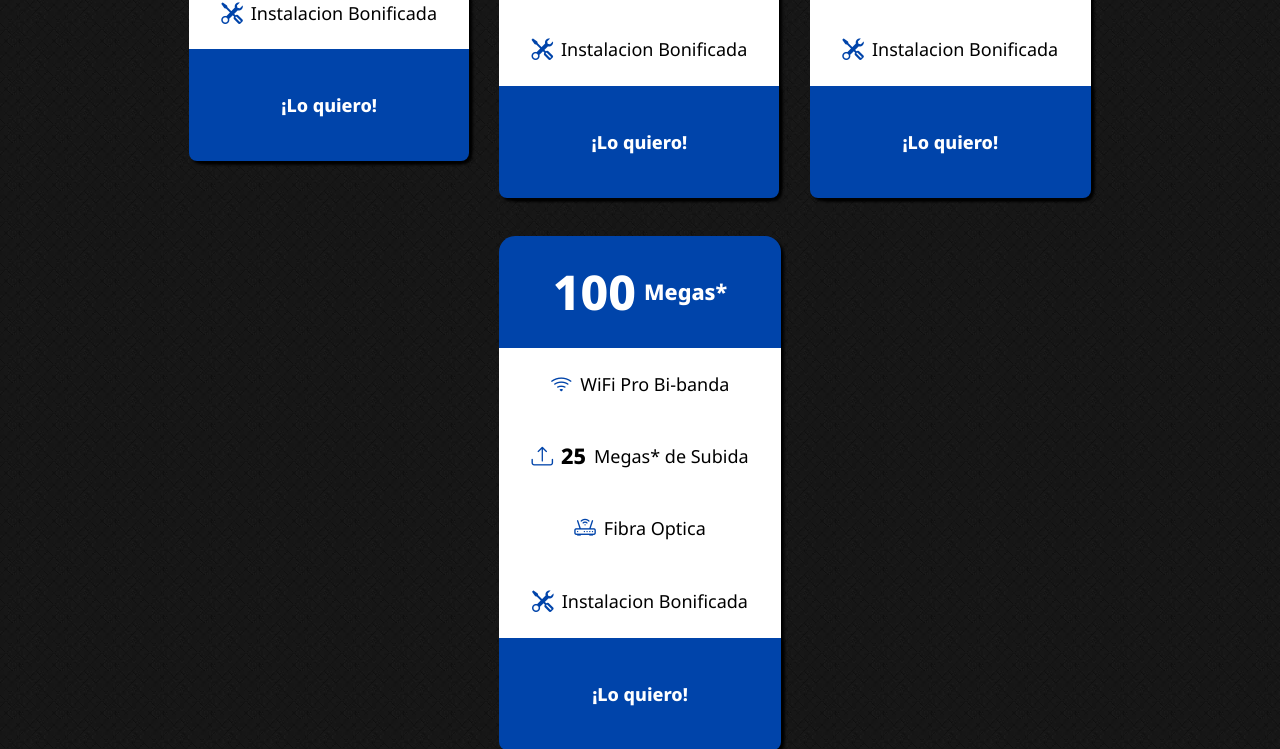
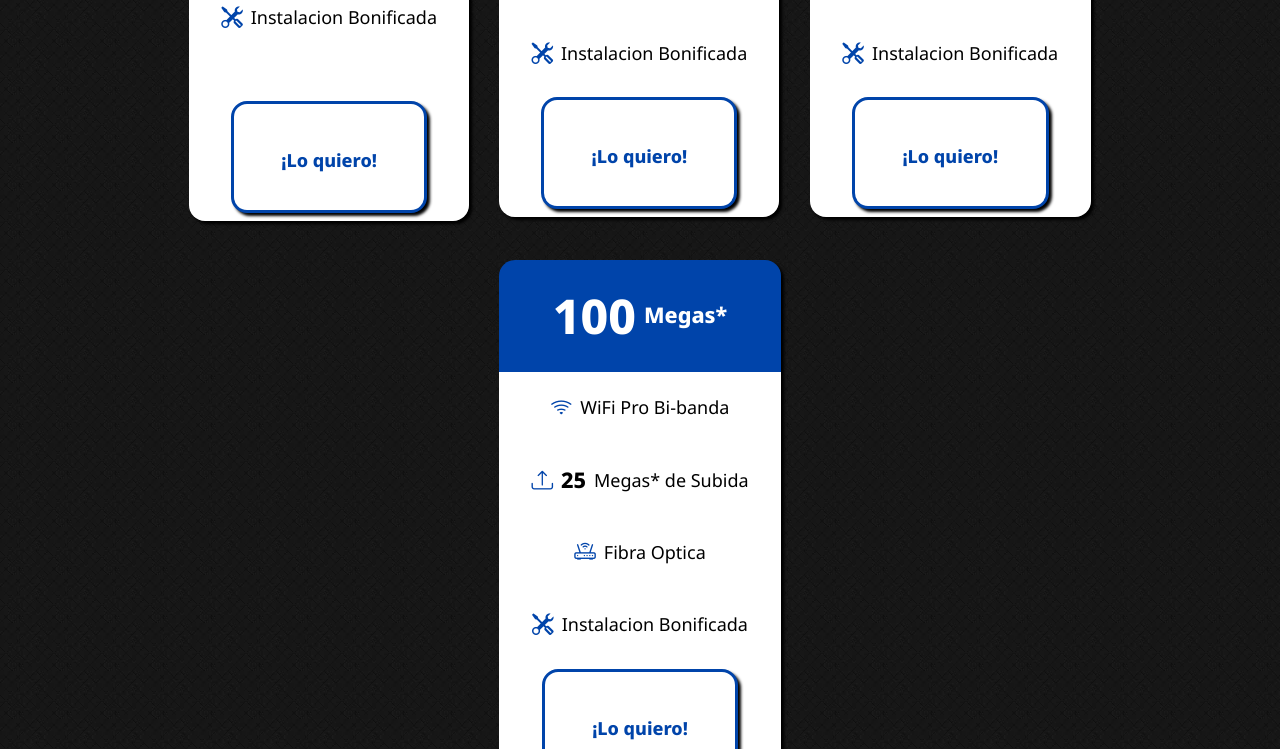
Before and after one commit to alfrix/futurnet-web, a website: page index.html in a window 1280 px wide. Shown: the part 817-1566 px from the top of the page. Drawn offline with nearby package versions, Linux system fonts and the light colour scheme.

Commit message:
tarjetas de plan nuevas con botones

```diff
--- a/index.html
+++ b/index.html
@@ -48,9 +48,11 @@
                         <div class="tarjetas-planes">
                             <ul>
                                 <li><span class="nmegas">12</span>Megas*</li>
+                                <li></li>
                                 <li><i class="bi bi-upload"></i><span class="nmegas">2</span> Megas* de Subida</li>
                                 <li><i class="bi bi-modem"></i>Cablemodem</li>
                                 <li><i class="bi bi-tools"></i>Instalacion Bonificada</li>
+                                <li></li>
                                 <li><a href="./pages/contacto.html">¡Lo quiero!</a></li>
                             </ul>
                         </div>
--- a/scss/components/_main.scss
+++ b/scss/components/_main.scss
@@ -142,18 +142,19 @@ main {
                 margin-right: 0.5rem;
             }
             a {
-                background-color: $color-primario;
-                color: $color-font;
-                margin: 0;
-                width: 100%;
-                border-top-left-radius: 0;
-                border-top-right-radius: 0;
+                border: .2rem solid $color-primario;
+                border-radius: 1rem;
+                margin: .5rem;
+                width: 70%;
+                transition: ease-out .1s;
                 &:hover{
                     color: $color-font;
                     font-size: larger;
+                    background-color: $color-primario;
+                    color: $color-font;
                 }
                 &:active{
-                    border: 0;
+                    border: .2rem solid $color-primario;
                 }
             }
         }
```
Also changed, not shown: css/style.css.
